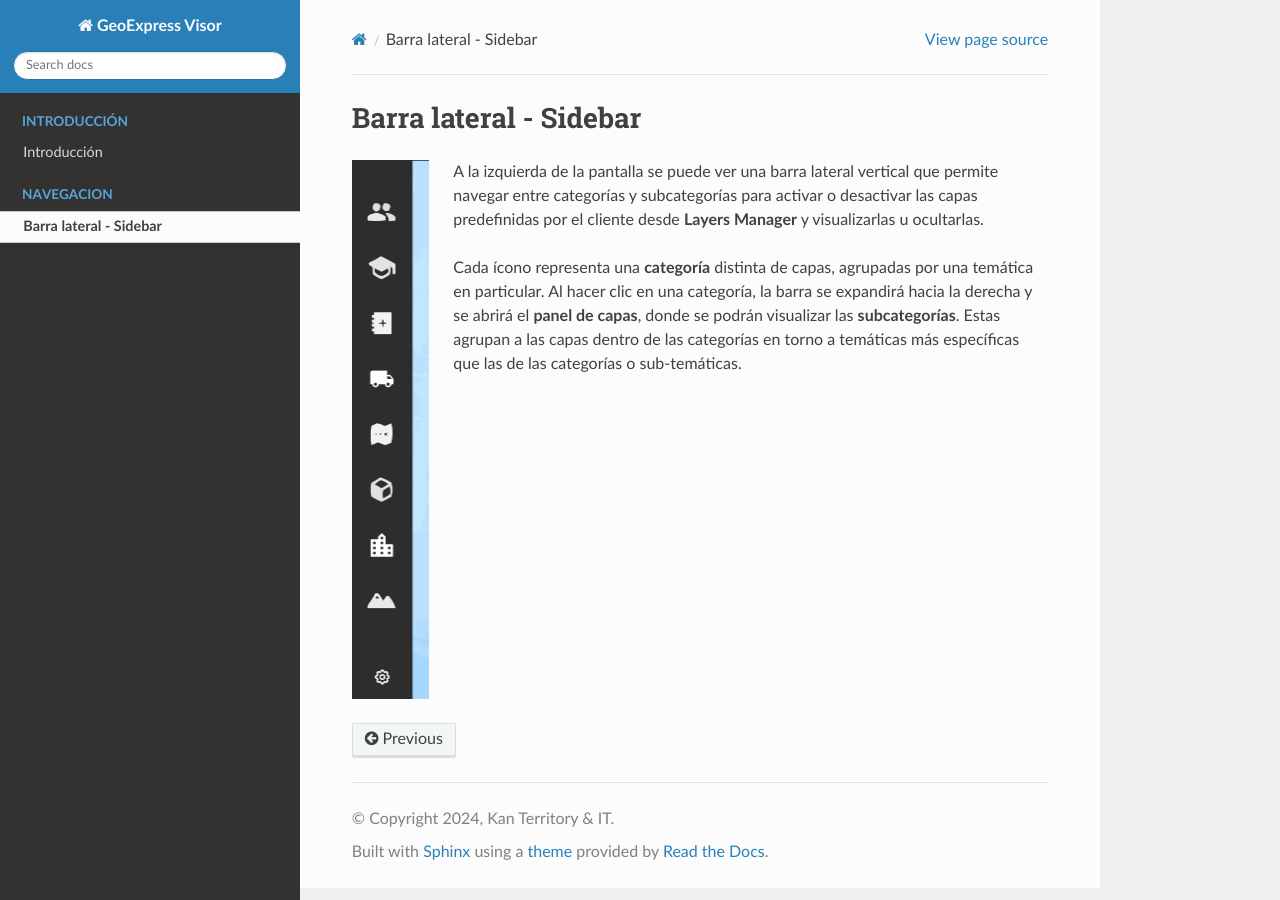
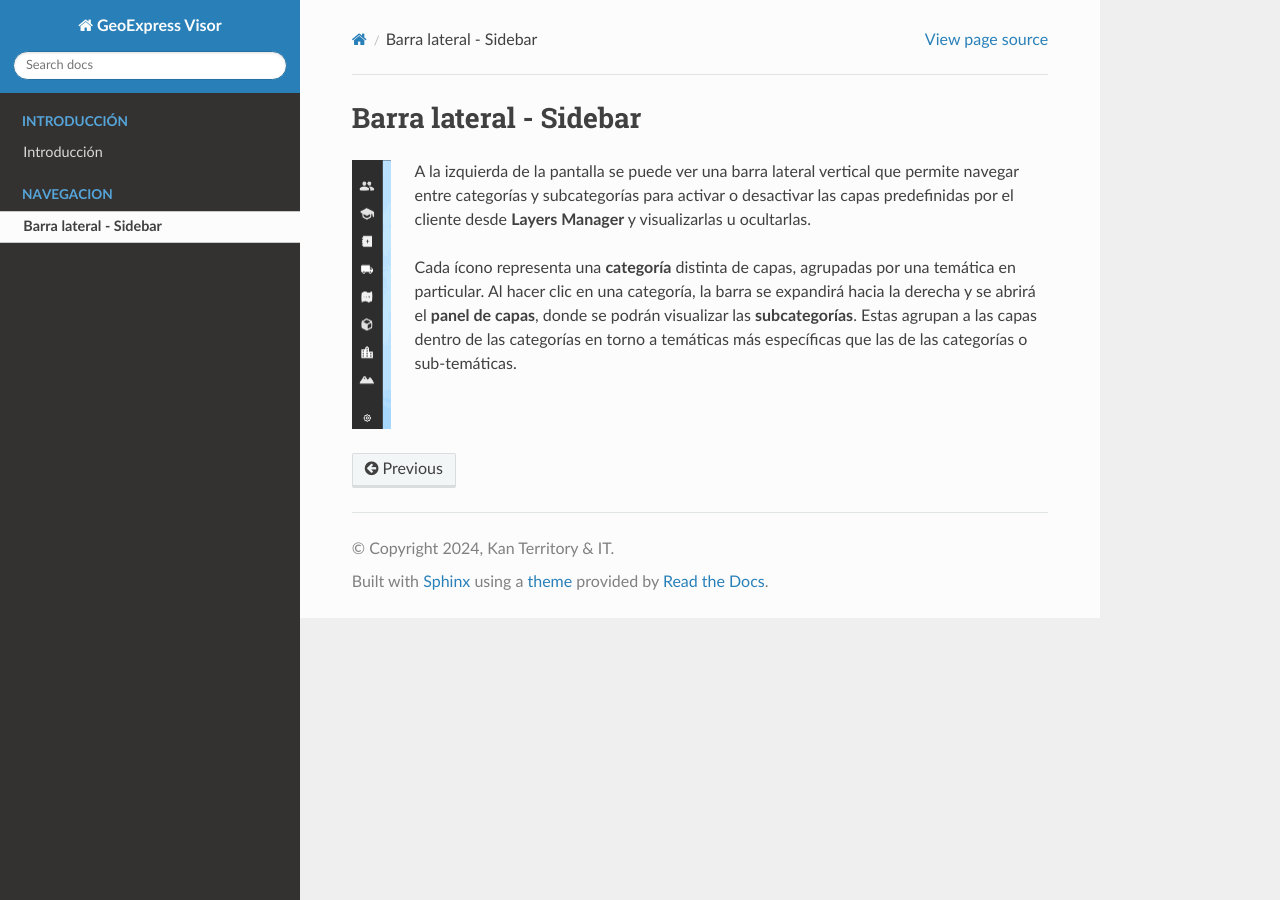
Before and after one commit to herver1971/geoexpress-visor, a Sphinx documentation site: the page built from docs/navigation/index.rst, in a window 1280 px wide. Built offline with Sphinx 7.4.7 and the Read the Docs theme 2.0.0, drawn with Linux system fonts in a browser that asks for light colours.

Commit message:
Update index.rst

```diff
--- a/docs/navigation/index.rst
+++ b/docs/navigation/index.rst
@@ -2,7 +2,7 @@ Barra lateral - Sidebar
 =======================
 .. image:: ../images/barra.png
    :align: left
-   :scale: 50 %
+   :scale: 25 %
 
 A la izquierda de la pantalla se puede ver una barra lateral vertical que permite navegar entre categorías y subcategorías para activar o desactivar las capas predefinidas por el cliente desde **Layers Manager** y visualizarlas u ocultarlas.
 
```
